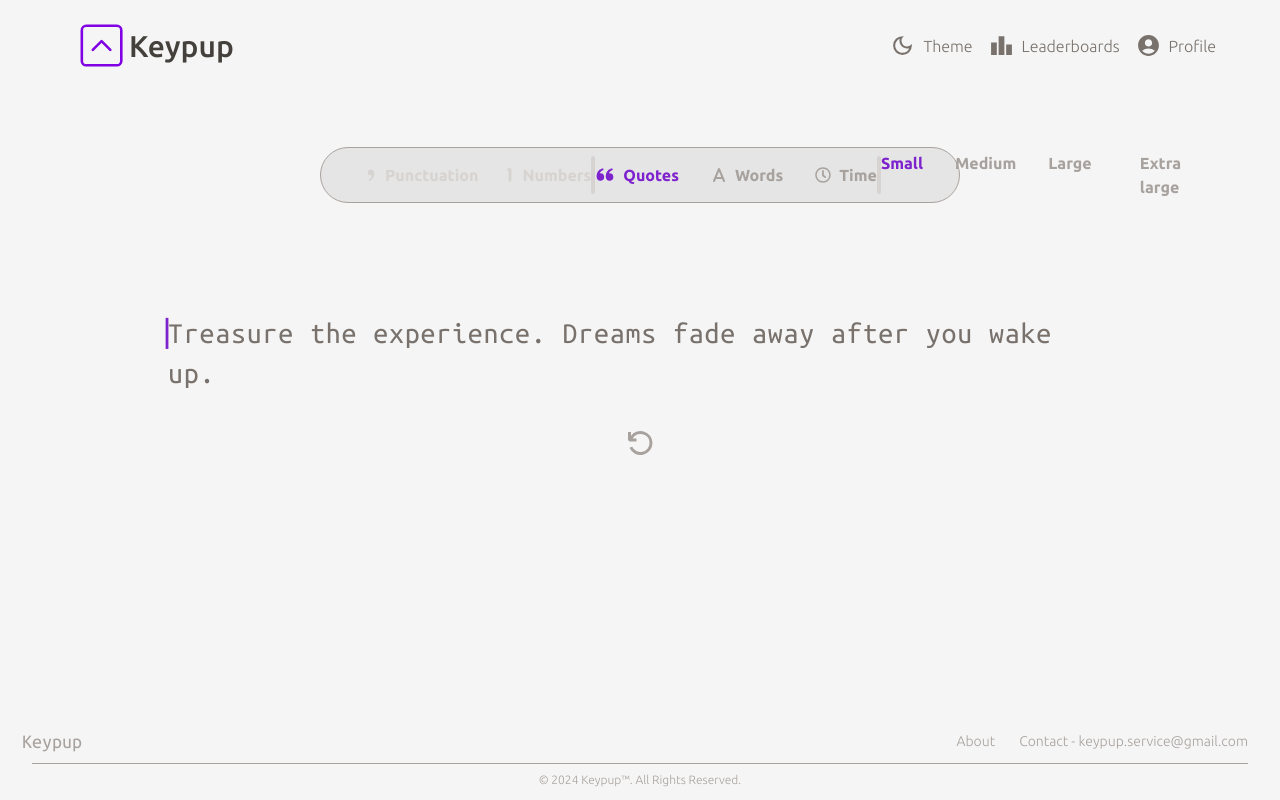
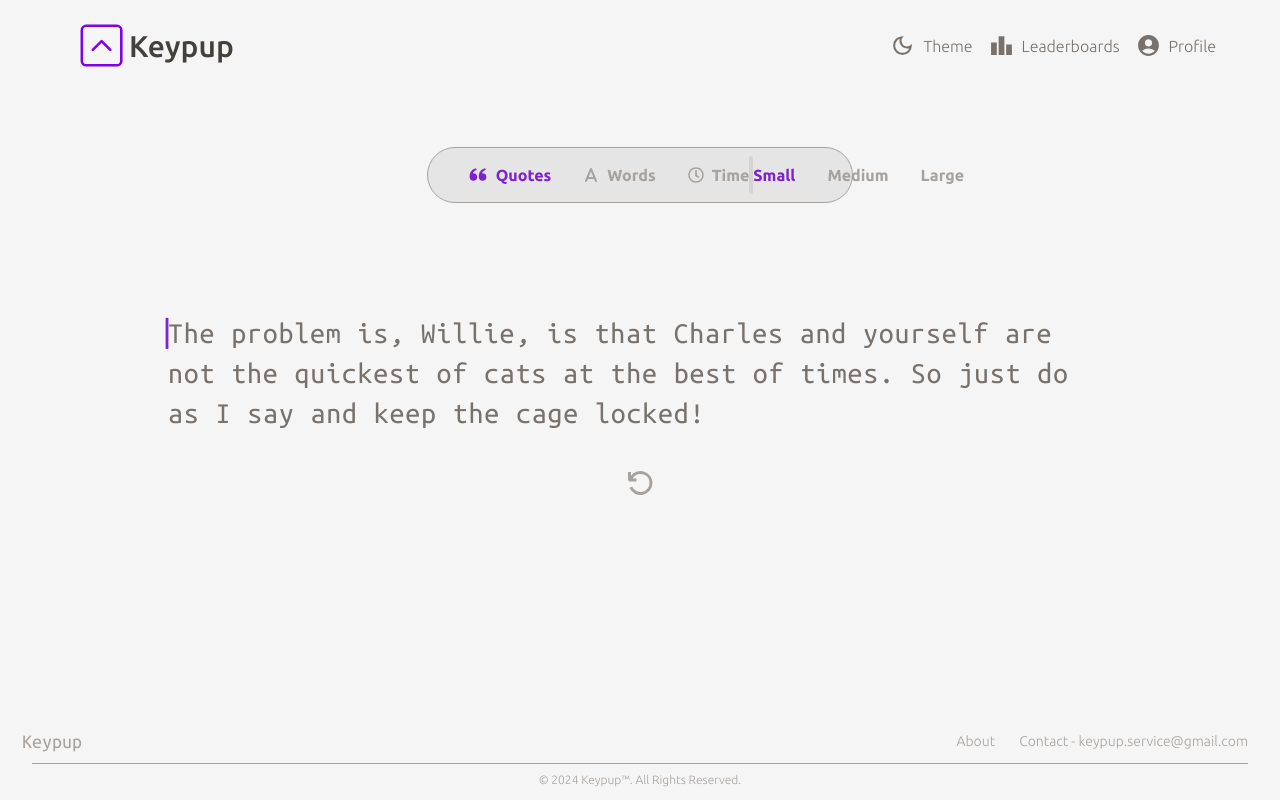
Before and after one commit to Joshi-Sarthak/Keypup, a Next.js app: page / in a window 1280 px wide. Both pictures are taken after a click on the item "Quotes". Built offline with nearby package versions, Linux system fonts and the light colour scheme.

Commit message:
add complete quotes logic

```diff
--- a/src/components/Controlbar/Controlbar.tsx
+++ b/src/components/Controlbar/Controlbar.tsx
@@ -2,8 +2,6 @@
 
 import React, { use, useState } from "react"
 import { FaA } from "react-icons/fa6"
-import { RiSingleQuotesR } from "react-icons/ri"
-import { TbNumber1Small } from "react-icons/tb"
 import { FaRegClock } from "react-icons/fa"
 import { BiSolidQuoteAltLeft } from "react-icons/bi"
 import { useGamesStore } from "@/lib/zustand/gamestore"
@@ -13,60 +11,19 @@ import { useTestStore } from "@/lib/zustand/teststore"
 function Controlbar() {
 	const [selected, setSelected] = useState<string | number>(15)
 
-	const {
-		setPunctuation,
-		setNumbers,
-		setQuotes,
-		setWords,
-		setTime,
-		punctuation,
-		numbers,
-		quotes,
-		words,
-		time,
-	} = useGamesStore((state) => state)
+	const { setQuotes, setWords, setTime, quotes, words, time } = useGamesStore(
+		(state) => state
+	)
 
 	const handleClick = (size: string | number) => {
 		setSelected(size)
 	}
 
 	return (
-		<div className="w-1/2 h-14 p-2 mx-auto flex justify-between items-center mt-16 bg-neutral-200 dark:bg-[#242120] rounded-full border border-stone-400 dark:border-neutral-700 text-stone-400 dark:text-neutral-600">
+		<div className="w-1/3 h-14 p-2 mx-auto flex justify-between items-center mt-16 bg-neutral-200 dark:bg-[#242120] rounded-full border border-stone-400 dark:border-neutral-700 text-stone-400 dark:text-neutral-600">
 			<ul className="flex flex-row font-semibold">
 				<li
-					className={`flex flex-row ml-8 items-center ${
-						quotes
-							? "text-stone-300 dark:text-neutral-800 cursor-not-allowed"
-							: "hover:text-stone-500 hover:dark:text-neutral-500 cursor-pointer"
-					} transition-all duration-300`}
-					onClick={() => {
-						!quotes && setPunctuation(!punctuation)
-					}}
-					style={{ color: punctuation && !quotes ? "#7e22ce" : "" }}
-				>
-					<RiSingleQuotesR className="w-5 h-5 mr-1" />
-					<span>Punctuation</span>
-				</li>
-				<li
-					className={`flex flex-row ml-4 items-center ${
-						quotes
-							? "text-stone-300 dark:text-neutral-800 cursor-not-allowed"
-							: "hover:text-stone-500 hover:dark:text-neutral-500 cursor-pointer"
-					} transition-all duration-300`}
-					onClick={() => {
-						!quotes && setNumbers(!numbers)
-					}}
-					style={{ color: numbers && !quotes ? "#7e22ce" : "" }}
-				>
-					<TbNumber1Small className="w-8 h-8 mr-[-4px]" />
-					<span>Numbers</span>
-				</li>
-			</ul>
-
-			<div className="border-r-4 rounded-full border-stone-300 dark:border-stone-800 h-full"></div>
-			<ul className="flex flex-row font-semibold">
-				<li
-					className="flex flex-row mr-4 items-center hover:text-stone-500 hover:dark:text-neutral-500 cursor-pointer transition-all duration-300"
+					className="ml-8 flex flex-row mr-4 items-center hover:text-stone-500 hover:dark:text-neutral-500 cursor-pointer transition-all duration-300"
 					onClick={() => {
 						setSelected("small")
 						setQuotes(true, "small")
@@ -74,7 +31,10 @@ function Controlbar() {
 						useTimeStore.getState().setTime(0)
 						useTestStore.getState().reset()
 					}}
-					style={{ color: quotes ? "#7e22ce" : "" }}
+					style={{
+						color: quotes ? "#7e22ce" : "",
+						transition: "color 0.3s ease-in-out",
+					}}
 				>
 					<BiSolidQuoteAltLeft className="w-5 h-5 mr-2" />
 					<span>Quotes</span>
@@ -88,7 +48,10 @@ function Controlbar() {
 						useTestStore.getState().reset()
 						setSelected(10)
 					}}
-					style={{ color: words ? "#7e22ce" : "" }}
+					style={{
+						color: words ? "#7e22ce" : "",
+						transition: "color 0.3s ease-in-out",
+					}}
 				>
 					<FaA className="w-4 h-4 mr-2" />
 					<span>Words</span>
@@ -100,7 +63,10 @@ function Controlbar() {
 						useTimeStore.getState().setTime(15)
 						setSelected(15)
 					}}
-					style={{ color: time ? "#7e22ce" : "" }}
+					style={{
+						color: time ? "#7e22ce" : "",
+						transition: "color 0.3s ease-in-out",
+					}}
 				>
 					<FaRegClock className="w-4 h-4 mr-2" />
 					<span>Time</span>
@@ -118,7 +84,10 @@ function Controlbar() {
 							useTimeStore.getState().setTime(0)
 							useTestStore.getState().seedQuotes("small")
 						}}
-						style={{ color: selected === "small" ? "#7e22ce" : "" }}
+						style={{
+							color: selected === "small" ? "#7e22ce" : "",
+							transition: "color 0.3s ease-in-out",
+						}}
 					>
 						Small
 					</li>
@@ -132,7 +101,10 @@ function Controlbar() {
 							useTestStore.getState().reset()
 							useTestStore.getState().seedQuotes("medium")
 						}}
-						style={{ color: selected === "medium" ? "#7e22ce" : "" }}
+						style={{
+							color: selected === "medium" ? "#7e22ce" : "",
+							transition: "color 0.3s ease-in-out",
+						}}
 					>
 						Medium
 					</li>
@@ -146,23 +118,12 @@ function Controlbar() {
 							useTestStore.getState().reset()
 							useTestStore.getState().seedQuotes("large")
 						}}
-						style={{ color: selected === "large" ? "#7e22ce" : "" }}
+						style={{
+							color: selected === "large" ? "#7e22ce" : "",
+							transition: "color 0.3s ease-in-out",
+						}}
 					>
 						Large
-					</li>
-					<li
-						className="mr-8 ml-4 hover:text-stone-500 hover:dark:text-neutral-500 cursor-pointer transition-all duration-300"
-						onClick={() => {
-							handleClick("xl")
-							setQuotes(true, "xl")
-							useTimeStore.getState().setIsTimerRunning(false)
-							useTimeStore.getState().setTime(0)
-							useTestStore.getState().reset()
-							useTestStore.getState().seedQuotes("xl")
-						}}
-						style={{ color: selected === "large" ? "#7e22ce" : "" }}
-					>
-						Extra large
 					</li>
 				</ul>
 			)}
@@ -177,7 +138,10 @@ function Controlbar() {
 							useTimeStore.getState().setTime(0)
 							useTestStore.getState().reset()
 						}}
-						style={{ color: selected === 10 ? "#7e22ce" : "" }}
+						style={{
+							color: selected === 10 ? "#7e22ce" : "",
+							transition: "color 0.3s ease-in-out",
+						}}
 					>
 						10
 					</li>
@@ -190,7 +154,10 @@ function Controlbar() {
 							useTimeStore.getState().setTime(0)
 							useTestStore.getState().reset()
 						}}
-						style={{ color: selected === 25 ? "#7e22ce" : "" }}
+						style={{
+							color: selected === 25 ? "#7e22ce" : "",
+							transition: "color 0.3s ease-in-out",
+						}}
 					>
 						25
 					</li>
@@ -203,7 +170,10 @@ function Controlbar() {
 							useTimeStore.getState().setTime(0)
 							useTestStore.getState().reset()
 						}}
-						style={{ color: selected === 50 ? "#7e22ce" : "" }}
+						style={{
+							color: selected === 50 ? "#7e22ce" : "",
+							transition: "color 0.3s ease-in-out",
+						}}
 					>
 						50
 					</li>
@@ -216,7 +186,10 @@ function Controlbar() {
 							useTimeStore.getState().setTime(0)
 							useTestStore.getState().reset()
 						}}
-						style={{ color: selected === 100 ? "#7e22ce" : "" }}
+						style={{
+							color: selected === 100 ? "#7e22ce" : "",
+							transition: "color 0.3s ease-in-out",
+						}}
 					>
 						100
 					</li>
@@ -233,7 +206,10 @@ function Controlbar() {
 							useTimeStore.getState().setTime(15)
 							useTestStore.getState().reset()
 						}}
-						style={{ color: selected === 15 ? "#7e22ce" : "" }}
+						style={{
+							color: selected === 15 ? "#7e22ce" : "",
+							transition: "color 0.3s ease-in-out",
+						}}
 					>
 						15
 					</li>
@@ -246,7 +222,10 @@ function Controlbar() {
 							useTimeStore.getState().setTime(30)
 							useTestStore.getState().reset()
 						}}
-						style={{ color: selected === 30 ? "#7e22ce" : "" }}
+						style={{
+							color: selected === 30 ? "#7e22ce" : "",
+							transition: "color 0.3s ease-in-out",
+						}}
 					>
 						30
 					</li>
@@ -259,7 +238,10 @@ function Controlbar() {
 							useTimeStore.getState().setTime(60)
 							useTestStore.getState().reset()
 						}}
-						style={{ color: selected === 60 ? "#7e22ce" : "" }}
+						style={{
+							color: selected === 60 ? "#7e22ce" : "",
+							transition: "color 0.3s ease-in-out",
+						}}
 					>
 						60
 					</li>
@@ -272,7 +254,10 @@ function Controlbar() {
 							useTimeStore.getState().setTime(120)
 							useTestStore.getState().reset()
 						}}
-						style={{ color: selected === 120 ? "#7e22ce" : "" }}
+						style={{
+							color: selected === 120 ? "#7e22ce" : "",
+							transition: "color 0.3s ease-in-out",
+						}}
 					>
 						120
 					</li>
--- a/src/components/Main/Main.tsx
+++ b/src/components/Main/Main.tsx
@@ -114,7 +114,6 @@ function Main() {
 	])
 
 	useEffect(() => {
-		console.log("1here", quotes, quoteType)
 		if (words) {
 			seedWords(totalWords as number)
 			console.log("here")
@@ -124,7 +123,7 @@ function Main() {
 		} else {
 			seedWords(100)
 		}
-	}, [quoteType, quotes, seedQuotes, seedWords, totalWords, words])
+	}, [quoteType, quotes, seedQuotes, seedWords, words])
 
 	useEffect(() => {
 		const handleKeyDown = (e: KeyboardEvent) => {
--- a/src/lib/zustand/gamestore.ts
+++ b/src/lib/zustand/gamestore.ts
@@ -1,34 +1,27 @@
 import { create } from "zustand"
 
-type quote = "small" | "medium" | "large" | "xl" | null
+type quote = "small" | "medium" | "large" | null
 
 type gamesStore = {
-	punctuation: boolean
-	numbers: boolean
 	quotes: boolean
 	words: boolean
 	time: boolean
 	totalWords: number | null
 	totalTime: number | null
 	quotesType: quote
-	setPunctuation: (punctuation: boolean) => void
-	setNumbers: (numbers: boolean) => void
 	setQuotes: (quotes: boolean, quotesType: quote) => void
 	setWords: (words: boolean, totalWords: number | null) => void
 	setTime: (time: boolean, totalTime: number | null) => void
 }
 
 export const useGamesStore = create<gamesStore>((set) => ({
-	punctuation: false,
-	numbers: false,
 	quotes: false,
 	words: false,
 	time: true,
 	totalWords: 50,
 	totalTime: 15,
 	quotesType: null,
-	setPunctuation: (punctuation) => set({ punctuation }),
-	setNumbers: (numbers) => set({ numbers }),
+
 	setQuotes: (quotes, quotesType) =>
 		set({
 			quotes,
@@ -37,8 +30,6 @@ export const useGamesStore = create<gamesStore>((set) => ({
 			time: false,
 			totalWords: null,
 			totalTime: null,
-			punctuation: false,
-			numbers: false,
 		}),
 	setWords: (words, totalWords) =>
 		set({
--- a/src/lib/zustand/teststore.ts
+++ b/src/lib/zustand/teststore.ts
@@ -3,7 +3,7 @@ import english from "@/lib/Languages/english.json"
 import quotesData from "@/lib/Languages/quotes.json"
 import { useGamesStore } from "./gamestore"
 
-type quote = "small" | "medium" | "large" | "xl" | null
+type quote = "small" | "medium" | "large" | null
 
 type testStore = {
 	initialWords: string[]
@@ -54,17 +54,25 @@ export const useTestStore = create<testStore>((set) => ({
 			const index = Math.floor(Math.random() * quotesData.quotes.length)
 			const quote = quotesData.quotes[index]
 
-			if (
-				(quoteType === "small" && quote.length <= 100) ||
-				(quoteType === "medium" && quote.length <= 300) ||
-				(quoteType === "large" && quote.length <= 600) ||
-				(quoteType === "xl" && quote.length > 600)
+			if (quoteType === "small" && quote.length <= 150) {
+				const words = quote.text.split(" ")
+				seedArr.push(...words)
+				break
+			} else if (
+				quoteType === "medium" &&
+				quote.length <= 300 &&
+				quote.length > 150
 			) {
+				const words = quote.text.split(" ")
+				seedArr.push(...words)
+				break
+			} else if (quoteType === "large" && quote.length > 300) {
 				const words = quote.text.split(" ")
 				seedArr.push(...words)
 				break
 			}
 		}
+		useGamesStore.getState().totalWords = seedArr.length
 
 		set({
 			initialWords: seedArr,
@@ -113,14 +121,21 @@ export const useTestStore = create<testStore>((set) => ({
 				const quote = quotesData.quotes[index]
 
 				if (
-					(useGamesStore.getState().quotesType === "small" &&
-						quote.length <= 100) ||
-					(useGamesStore.getState().quotesType === "medium" &&
-						quote.length <= 300) ||
-					(useGamesStore.getState().quotesType === "large" &&
-						quote.length <= 600) ||
-					(useGamesStore.getState().quotesType === "xl" && quote.length > 600)
+					useGamesStore.getState().quotesType === "small" &&
+					quote.length <= 150
 				) {
+					const words = quote.text.split(" ")
+					seedArr.push(...words)
+					break
+				} else if (
+					useGamesStore.getState().quotesType &&
+					quote.length <= 300 &&
+					quote.length > 150
+				) {
+					const words = quote.text.split(" ")
+					seedArr.push(...words)
+					break
+				} else if (useGamesStore.getState().quotesType && quote.length > 300) {
 					const words = quote.text.split(" ")
 					seedArr.push(...words)
 					break
```
